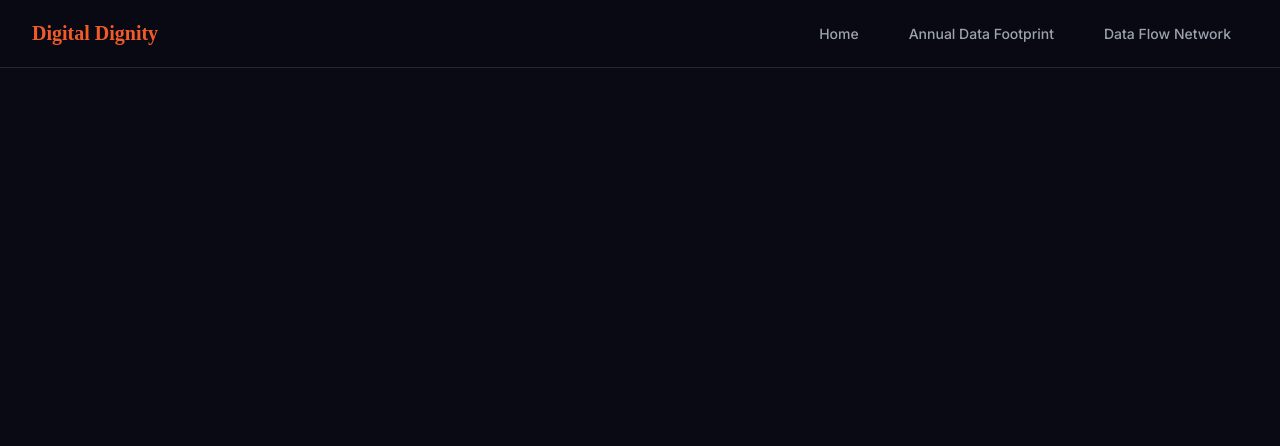
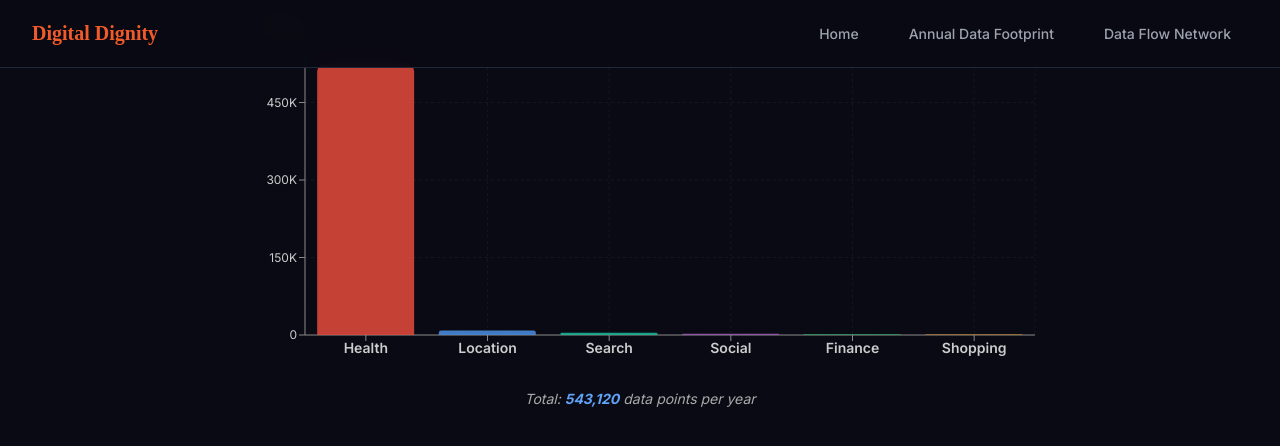
Before and after one commit to visionary-systems/digitaldignity-visualizations, a React (Create React App) app: page /embed/chart in a window 1280 px wide. Shown: the top 446 px of the page. Built offline with nearby package versions, Linux system fonts and the light colour scheme; a web font is replaced by a local one.

Commit message:
Add embeddable chart for primer module

```diff
--- a/src/App.jsx
+++ b/src/App.jsx
@@ -3,6 +3,7 @@ import { BrowserRouter as Router, Routes, Route } from 'react-router-dom';
 import Navigation from './components/Navigation';
 import DataVisualizationStage1 from './components/DataVisualizationStage1';
 import DataVisualizationStage2 from './components/DataVisualizationStage2';
+import EmbedDataChart from './components/EmbedDataChart';
 import './App.css';
 
 // Home page component
@@ -170,6 +171,7 @@ function App() {
           <Route path="/" element={<HomePage />} />
           <Route path="/stage1" element={<DataVisualizationStage1 />} />
           <Route path="/stage2" element={<DataVisualizationStage2 />} />
+          <Route path="/embed/chart" element={<EmbedDataChart />} />
         </Routes>
       </div>
     </Router>
--- /dev/null
+++ b/src/components/EmbedDataChart.jsx
@@ -0,0 +1,98 @@
+import React, { useEffect, useRef, useState } from 'react';
+import { BarChart, Bar, XAxis, YAxis, CartesianGrid, Tooltip, ResponsiveContainer, Cell } from 'recharts';
+
+/**
+ * Embeddable Data Chart - Transparent background version for embedding in primer
+ * Just the visualization with no surrounding UI
+ */
+const EmbedDataChart = () => {
+  const [hoveredData, setHoveredData] = useState(null);
+
+  // Prepare chart data
+  const chartData = [
+    { type: 'Health', volume: 525600, color: '#E74C3C', label: '1,440 readings/day', icon: '❤️' },
+    { type: 'Location', volume: 8760, color: '#4A90E2', label: '24 points/day', icon: '📍' },
+    { type: 'Search', volume: 4380, color: '#1ABC9C', label: '12 queries/day', icon: '🔍' },
+    { type: 'Social', volume: 2190, color: '#9B59B6', label: '6 posts/day', icon: '👥' },
+    { type: 'Finance', volume: 1460, color: '#27AE60', label: '4 transactions/day', icon: '💳' },
+    { type: 'Shopping', volume: 730, color: '#F39C12', label: '2 purchases/day', icon: '🛒' }
+  ];
+
+  return (
+    <div style={{
+      width: '100%',
+      height: '100%',
+      display: 'flex',
+      alignItems: 'center',
+      justifyContent: 'center',
+      background: 'transparent', // Transparent background
+      padding: '20px'
+    }}>
+      <div style={{
+        width: '100%',
+        maxWidth: '800px',
+        background: 'transparent'
+      }}>
+        <ResponsiveContainer width="100%" height={350}>
+          <BarChart data={chartData}>
+            <CartesianGrid strokeDasharray="3 3" stroke="#333" opacity={0.3} />
+            <XAxis
+              dataKey="type"
+              stroke="#888"
+              tick={{ fill: '#ccc', fontSize: 14, fontWeight: 600 }}
+            />
+            <YAxis
+              stroke="#888"
+              tick={{ fill: '#ccc', fontSize: 12 }}
+              tickFormatter={(value) => {
+                if (value >= 1000) return `${(value / 1000).toFixed(0)}K`;
+                return value;
+              }}
+            />
+            <Tooltip
+              contentStyle={{
+                backgroundColor: 'rgba(0, 0, 0, 0.9)',
+                border: '1px solid #333',
+                borderRadius: '8px',
+                color: '#fff',
+                backdropFilter: 'blur(10px)'
+              }}
+              formatter={(value, name, props) => [
+                `${value.toLocaleString()} points/year`,
+                props.payload.icon + ' ' + props.payload.type
+              ]}
+            />
+            <Bar
+              dataKey="volume"
+              radius={[8, 8, 0, 0]}
+              onMouseEnter={(data) => setHoveredData(data)}
+              onMouseLeave={() => setHoveredData(null)}
+            >
+              {chartData.map((entry, index) => (
+                <Cell
+                  key={`cell-${index}`}
+                  fill={entry.color}
+                  opacity={hoveredData && hoveredData.type === entry.type ? 1 : 0.85}
+                />
+              ))}
+            </Bar>
+          </BarChart>
+        </ResponsiveContainer>
+
+        {/* Key insights below chart */}
+        <div style={{
+          marginTop: '20px',
+          textAlign: 'center',
+          fontSize: '14px',
+          color: '#aaa',
+          fontStyle: 'italic',
+          fontFamily: 'Inter, sans-serif'
+        }}>
+          Total: <strong style={{ color: '#60a5fa' }}>543,120</strong> data points per year
+        </div>
+      </div>
+    </div>
+  );
+};
+
+export default EmbedDataChart;
```
